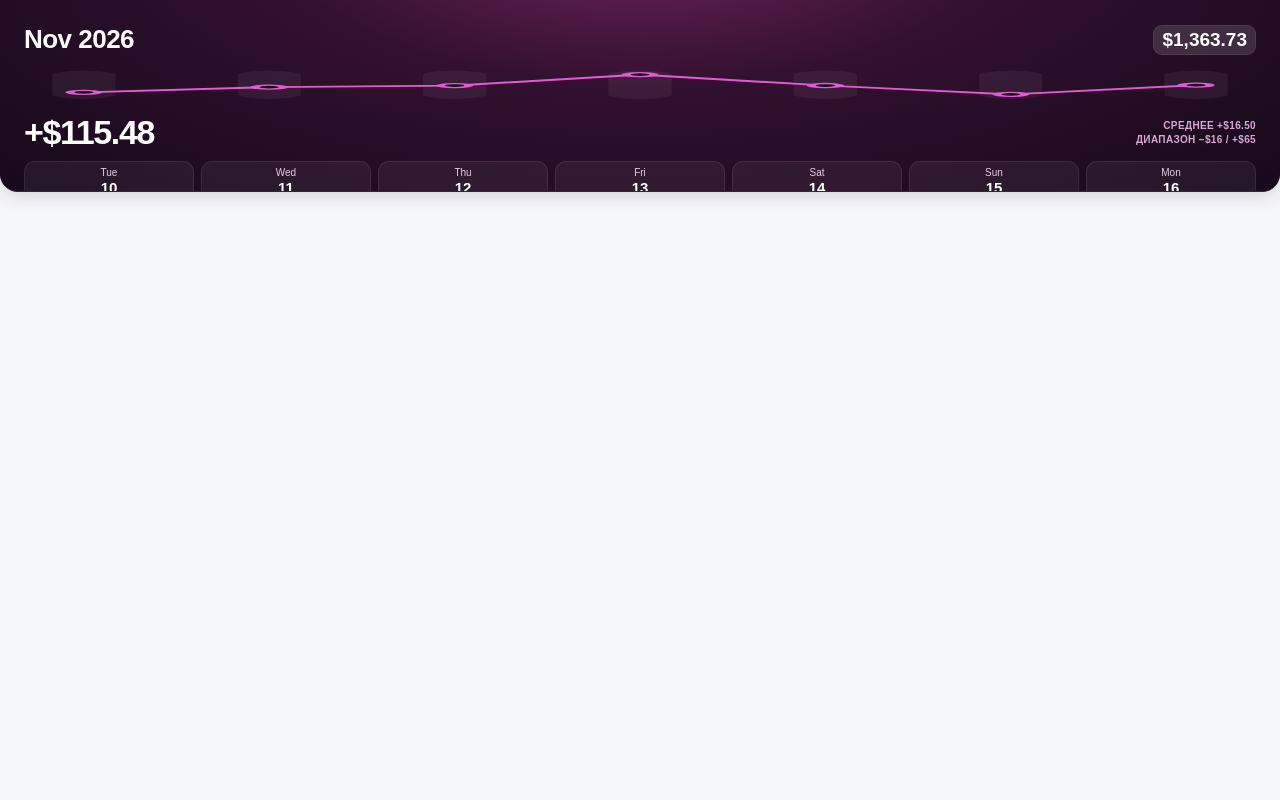
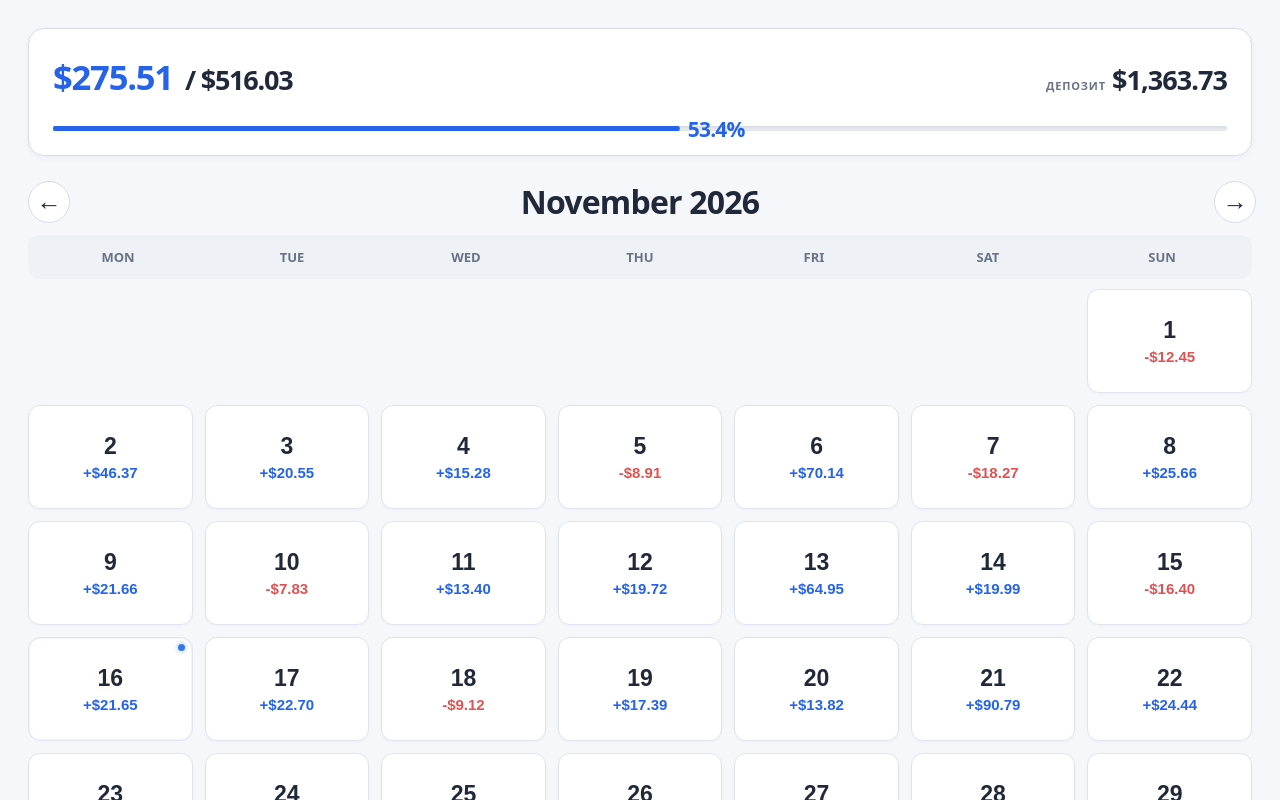
Before and after one commit to Romanbali/Romano-dashboard, a plain HTML site: page index.html in a window 1280 px wide. Drawn offline with Linux system fonts and the light colour scheme.

Commit message:
Restore previous full-screen calendar view

```diff
--- a/index.html
+++ b/index.html
@@ -834,41 +834,137 @@
     }
 
 
-    /* Header-only layout: compact calendar banner at the top, empty page below. */
-    html, body { width:100% !important; min-height:100% !important; margin:0 !important; padding:0 !important; background:#f6f7fb !important; overflow-x:hidden !important; overflow-y:auto !important; }
-    body { min-height:100dvh !important; height:auto !important; }
-    .dashboard { display:block !important; width:100% !important; min-height:100dvh !important; height:auto !important; margin:0 !important; padding:0 !important; }
+    /* Full-screen calendar dashboard: remove the surrounding dashboard tiles. */
+    html, body { width:100%; min-height:100%; }
+    body { min-height:100dvh; height:100dvh; padding:0 !important; overflow:hidden; }
+    .dashboard { display:block !important; width:100%; height:100dvh; min-height:100dvh; margin:0; }
     .rail, .top-panel, .tile-row:not(.row-one) { display:none !important; }
-    .workspace, .grid { display:block !important; width:100% !important; min-width:0 !important; height:auto !important; min-height:0 !important; margin:0 !important; padding:0 !important; }
-    .grid > .tile-row.row-one { display:block !important; width:100% !important; height:auto !important; margin:0 !important; padding:0 !important; }
+    .workspace { display:block !important; width:100%; height:100%; min-height:0; }
+    .grid { display:block !important; width:100%; height:100%; min-height:0; }
+    .grid > .tile-row.row-one { display:block !important; width:100%; height:100%; }
     .grid > .tile-row.row-one > #calendar-launch {
-      display:block !important; width:100% !important; height:clamp(170px,24vh,230px) !important;
-      min-height:170px !important; max-height:230px !important; margin:0 !important; padding:0 !important;
-      border:0 !important; border-bottom:1px solid #3a2140 !important; border-radius:0 0 18px 18px !important;
-      box-shadow:0 5px 18px rgba(33,8,38,.14) !important; overflow:hidden !important; cursor:default !important;
+      display:block;
+      width:100% !important;
+      height:100dvh !important;
+      min-height:100dvh !important;
+      max-height:none !important;
+      margin:0;
+      border:0;
+      border-radius:0;
+      box-shadow:none;
     }
     #calendar-launch .stress-preview {
-      display:flex !important; flex-direction:column !important; justify-content:space-between !important;
-      gap:clamp(7px,1.4vh,14px) !important; width:100% !important; height:100% !important; min-height:0 !important;
-      padding:clamp(12px,2.5vw,24px) !important; border-radius:0 0 18px 18px !important; pointer-events:none !important;
-    }
-    #calendar-launch .stress-preview-head, #calendar-launch .stress-summary, #calendar-launch .stress-days { width:100% !important; }
-    #calendar-launch .stress-preview .trading-preview-month { font-size:clamp(17px,3.2vw,26px) !important; }
-    #calendar-launch .stress-preview .trading-preview-balance { font-size:clamp(13px,2.4vw,19px) !important; }
-    #calendar-launch .stress-chart-wrap { width:100% !important; height:clamp(42px,7vh,68px) !important; min-height:38px !important; }
-    #calendar-launch .stress-summary > strong { font-size:clamp(22px,4vw,34px) !important; }
-    #calendar-launch .stress-summary-meta { font-size:clamp(7px,1.35vw,10px) !important; }
-    #calendar-launch .stress-day { min-height:clamp(42px,6.5vh,62px) !important; padding:5px 2px !important; }
-    #calendar-launch .stress-day span, #calendar-launch .stress-day small { font-size:clamp(7px,1.35vw,10px) !important; }
-    #calendar-launch .stress-day strong { font-size:clamp(11px,2vw,15px) !important; }
-    /* No drawer, grid, or other dashboard blocks: just the header and blank page. */
-    #sheet-backdrop, .sheet-backdrop, #bottom-sheet { display:none !important; }
+      justify-content:space-evenly;
+      gap:clamp(14px,3vh,30px);
+      width:100%;
+      height:100%;
+      min-height:100%;
+      padding:clamp(20px,5vw,52px);
+    }
+    #calendar-launch .stress-preview-head { width:100%; }
+    #calendar-launch .stress-preview .trading-preview-month { font-size:clamp(25px,5vw,48px); }
+    #calendar-launch .stress-preview .trading-preview-balance { font-size:clamp(19px,3.4vw,32px); padding:8px 14px; }
+    #calendar-launch .stress-chart-wrap { width:100%; height:clamp(150px,32vh,380px); min-height:130px; }
+    #calendar-launch .stress-summary { width:100%; }
+    #calendar-launch .stress-summary > strong { font-size:clamp(34px,7vw,72px); }
+    #calendar-launch .stress-summary-meta { font-size:clamp(10px,1.8vw,16px); gap:8px; }
+    #calendar-launch .stress-days { width:100%; gap:clamp(6px,1.4vw,14px); }
+    #calendar-launch .stress-day { min-height:clamp(76px,14vh,150px); padding:12px 4px; border-radius:14px; }
+    #calendar-launch .stress-day span { font-size:clamp(10px,1.8vw,17px); }
+    #calendar-launch .stress-day strong { margin-top:8px; font-size:clamp(16px,3vw,29px); }
+    #calendar-launch .stress-day small { margin-top:7px; font-size:clamp(10px,1.8vw,17px); }
     @media(max-width:600px) {
-      #calendar-launch .stress-preview { padding:12px !important; gap:7px !important; }
-      #calendar-launch .stress-chart-wrap { height:42px !important; }
-      #calendar-launch .stress-day { min-height:42px !important; }
-    }
-
+      #calendar-launch .stress-preview { gap:clamp(12px,2.6vh,24px); padding:20px 14px; }
+      #calendar-launch .stress-chart-wrap { height:clamp(130px,25vh,240px); }
+      #calendar-launch .stress-day { min-height:clamp(66px,12vh,105px); padding:9px 2px; }
+      #calendar-launch .stress-day span, #calendar-launch .stress-day small { font-size:clamp(8px,2.2vw,12px); }
+      #calendar-launch .stress-day strong { font-size:clamp(13px,3.2vw,19px); }
+    }
+
+
+    /* True edge-to-edge calendar view. The dashboard grid is removed entirely. */
+    html, body {
+      width:100% !important; height:100% !important; min-height:100% !important;
+      margin:0 !important; padding:0 !important; overflow:hidden !important;
+      background:#f6f7fb !important;
+    }
+    body.sheet-open { overflow:hidden !important; }
+    .dashboard { display:none !important; }
+    #sheet-backdrop, .sheet-backdrop { display:none !important; }
+    #bottom-sheet.bottom-sheet,
+    #bottom-sheet.bottom-sheet.trading-open {
+      position:fixed !important; inset:0 !important;
+      display:block !important; width:100vw !important; height:100dvh !important;
+      min-height:100dvh !important; max-height:none !important;
+      margin:0 !important; padding:0 !important; overflow-x:hidden !important; overflow-y:auto !important;
+      border:0 !important; border-radius:0 !important; box-shadow:none !important;
+      background:#f6f7fb !important; color:#20283a !important;
+      transform:none !important; transition:none !important;
+      opacity:1 !important; visibility:visible !important;
+    }
+    #bottom-sheet .sheet-handle-area,
+    #bottom-sheet .trading-close,
+    #bottom-sheet .generic-sheet { display:none !important; }
+    #bottom-sheet .sheet-content {
+      display:block !important; width:100% !important; max-width:none !important;
+      min-height:100dvh !important; margin:0 !important; padding:0 !important;
+      position:static !important;
+    }
+    #bottom-sheet .calendar-full,
+    #bottom-sheet .calendar-full[data-visible="false"],
+    #bottom-sheet .calendar-full[data-visible="true"] {
+      display:block !important; width:100% !important; max-width:none !important;
+      min-height:100dvh !important; margin:0 !important; padding:clamp(12px,2.5vw,28px) !important;
+      border:0 !important; border-radius:0 !important; box-shadow:none !important;
+      background:#f6f7fb !important; color:#20283a !important;
+    }
+    #bottom-sheet .goal-card {
+      width:100% !important; padding:clamp(14px,2.5vw,24px) !important;
+      border:1px solid #d9dce5 !important; border-radius:16px !important;
+      background:#fff !important; box-shadow:0 2px 7px rgba(28,36,58,.045) !important;
+    }
+    #bottom-sheet .goal-values { color:#20283a !important; }
+    #bottom-sheet .goal-values #goal-current { color:#2563eb !important; }
+    #bottom-sheet .goal-values #goal-total,
+    #bottom-sheet .deposit-summary strong { color:#20283a !important; }
+    #bottom-sheet .deposit-summary span { color:#697386 !important; }
+    #bottom-sheet .goal-track { background:#e5e8ee !important; }
+    #bottom-sheet .goal-fill { background:#2563eb !important; }
+    #bottom-sheet .goal-percent { color:#2563eb !important; }
+    #bottom-sheet .calendar-header { width:100% !important; margin-top:16px; }
+    #bottom-sheet .calendar-title { color:#20283a !important; }
+    #bottom-sheet .calendar-control {
+      border:1px solid #d9dce5 !important; background:#fff !important; color:#20283a !important;
+    }
+    #bottom-sheet .performance-compact { display:none !important; }
+    #bottom-sheet .calendar-expanded,
+    #bottom-sheet .calendar-expanded[hidden] { display:block !important; }
+    #bottom-sheet .calendar-weekdays { display:grid !important; grid-template-columns:repeat(7,minmax(0,1fr)) !important; }
+    #bottom-sheet .calendar-days {
+      display:grid !important; grid-template-columns:repeat(7,minmax(0,1fr)) !important;
+      width:100% !important; gap:clamp(5px,1vw,12px) !important; margin:0 !important;
+    }
+    #bottom-sheet .calendar-day {
+      min-width:0 !important; min-height:clamp(76px,13vh,150px) !important;
+      padding:clamp(7px,1.4vw,16px) !important;
+      border:1px solid #e0e4ec !important; border-radius:12px !important;
+      background:#fff !important; color:#20283a !important;
+    }
+    #bottom-sheet .calendar-day-number { color:#20283a !important; }
+    #bottom-sheet .calendar-amount { color:#2563eb !important; }
+    #bottom-sheet .calendar-amount.negative { color:#e05252 !important; }
+    #bottom-sheet .calendar-detail { color:#596273 !important; background:#eef1f6 !important; }
+    #bottom-sheet .calendar-detail strong { color:#20283a !important; }
+    #bottom-sheet .history-panel, #bottom-sheet .backup-panel {
+      max-width:none !important; background:#fff !important;
+    }
+    @media(max-width:600px) {
+      #bottom-sheet .calendar-full { padding:10px 8px 20px !important; }
+      #bottom-sheet .calendar-days { gap:4px !important; }
+      #bottom-sheet .calendar-day {
+        min-height:clamp(68px,11vh,100px) !important; padding:6px 2px !important; border-radius:9px !important;
+      }
+    }
   </style>
 </head>
 <body>
@@ -1997,7 +2093,8 @@
     });
 
     loadCalendarData();
-    /* The compact calendar is the site header; the rest of the page stays empty. */
+    /* Open the real monthly calendar immediately, without a preview tile or drawer animation. */
+    openSheet(calendarLaunch, true);
   </script>
 </body>
 </html>
```
